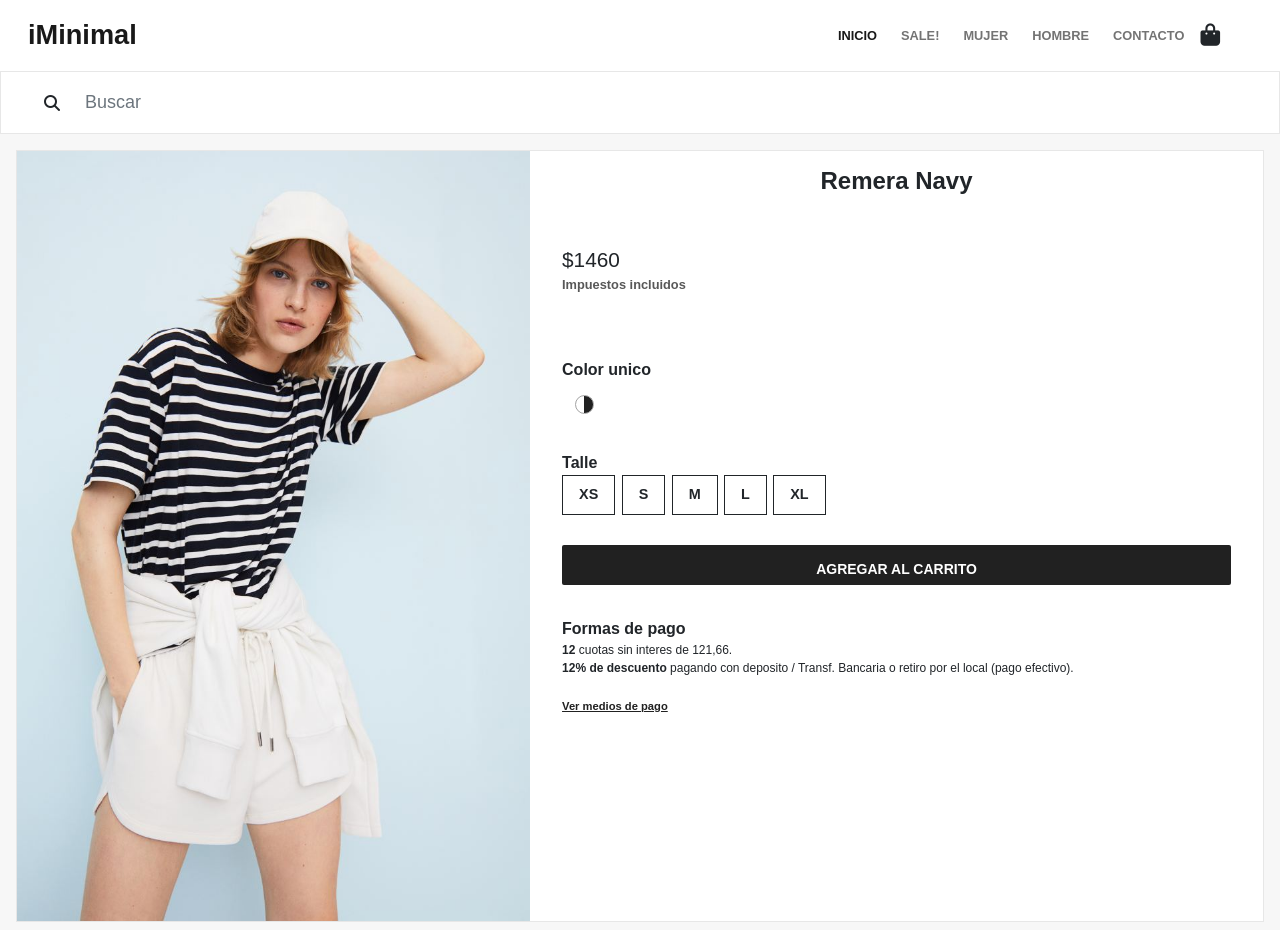
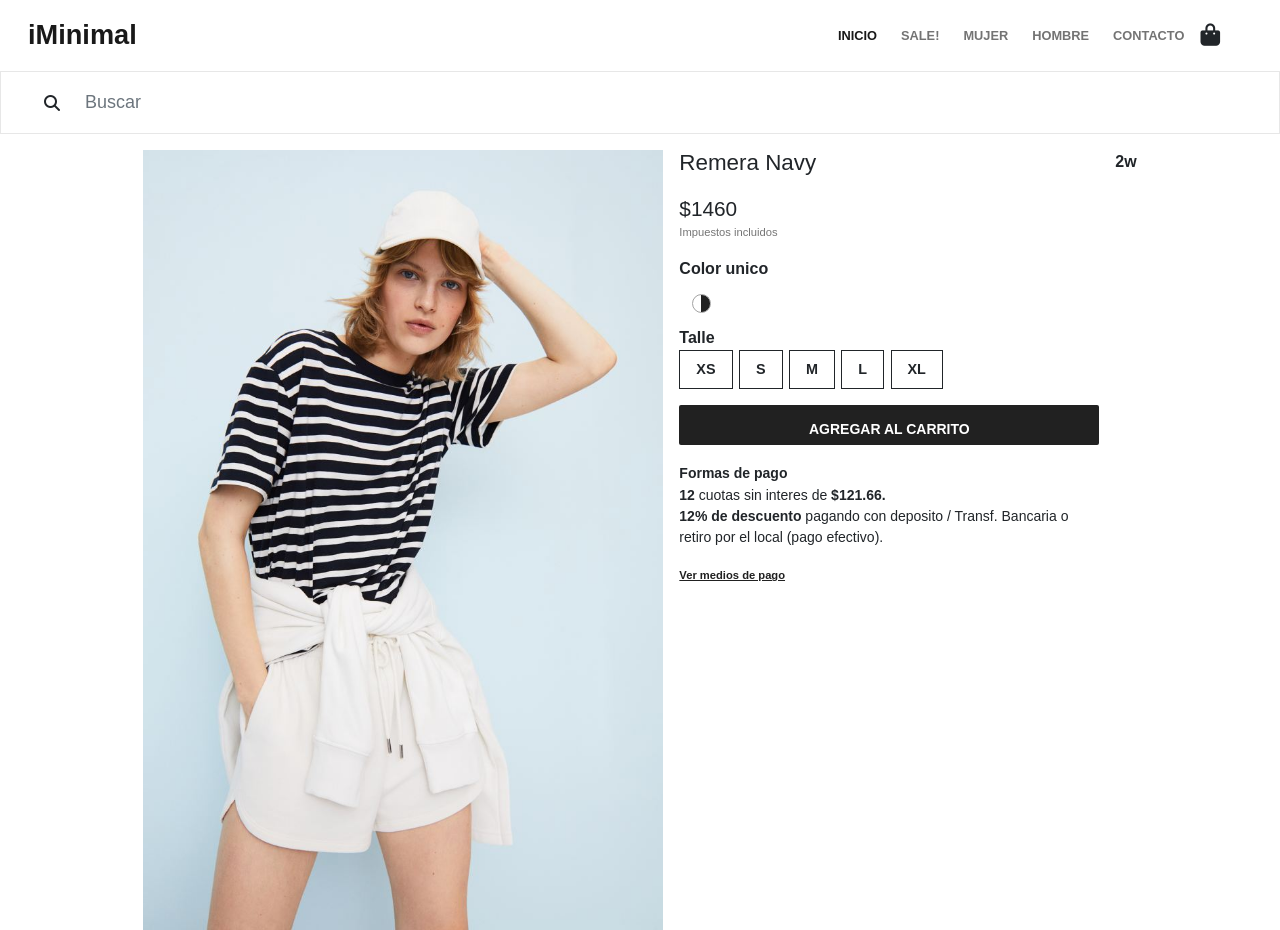
Before and after one commit to GDiaz-Hub/iMinimal, a website: page paginas/remeraNavy.html in a window 1280 px wide. Shown: the top 930 px of the page. Drawn offline with nearby package versions, Linux system fonts and the light colour scheme; a web font is replaced by a local one.

Commit message:
View Product Update

```diff
--- a/paginas/remeraNavy.html
+++ b/paginas/remeraNavy.html
@@ -60,13 +60,6 @@
             <input class="form-control" type="search" aria-label="Search" placeholder="Buscar">
         </form>
     </div>
-    <!--NAVEGACION SECUNDARIA
-    <nav class="page-nav container-fluid" aria-label="breadcrumb">
-        <ol class="breadcrumb">
-            <li class="breadcrumb-item"><a href="index.html">Inicio</a></li>
-            <li class="breadcrumb-item active" aria-current="page">Novedades</li>
-        </ol>
-    </nav> -->
     <!--CONTENIDO-->
     <main id="product-view" class="animate__animated animate__fadeIn">
         <section class="product-container">
@@ -127,13 +120,13 @@
                 <div class="pay-info">
                     <span>Formas de pago</span>
                     <p>
-                        <bold>12</bold> cuotas sin interes de 121,66.
+                        <span>12</span> cuotas sin interes de <span>$121.66.</span>
                         <br>
-                        <bold>12% de descuento</bold> pagando con deposito / Transf. Bancaria o retiro por el local (pago efectivo).
+                        <span>12% de descuento</span> pagando con deposito / Transf. Bancaria o retiro por el local (pago efectivo).
                     </p>
                     <a href="">Ver medios de pago</a>
                 </div>
-            </div>
+            </div>2w
         </section>
     </main>
     <!--FOOTER-->
--- a/scss/_view-product.scss
+++ b/scss/_view-product.scss
@@ -1,55 +1,45 @@
 #product-view {
-    display: flex;
-    justify-content: center;
-    margin: 1rem;
     section {
-        display: grid;
-        grid-template-columns: 0.7fr 1fr;
-        grid-template-areas: "img info";
-        justify-items: stretch;
-        border: $border;
         background-color: $main-color;
+        display: flex;
+        padding: 1em 1em;
+        justify-content: center;
+        gap: 1em;
         .product-img {
-            display: contents;
-            grid-area: img;
-            a {
-                display: contents;
-            }
+            flex: 1;
+            max-width: 520px;
             img {
                 width: 100%;
                 height: auto;
             }
         }
         .product-info {
-            display: flex;
-            grid-area: info;
-            padding: 1em 2em;
-            flex-direction: column;
-            gap: 1em;
+            flex: 1;
+            max-width: 420px;
             .title {
-                display: flex;
-                justify-content: center;
                 h1 {
-                    font-size: 1.5rem;
+                    font-size: 1.4rem;
                     font-family: $neue-text;
-                    font-weight: 600;
+                    font-weight: 500;
                 }
             }
             .price {
-                margin: 2rem 0;
+                margin: 1em 0;
                 span {
                     font-size: 1.3rem;
                     font-weight: 500;
                 }
                 p {
-                    font-size: 0.8rem;
-                    color: $soft-grey;
+                    font-size: 0.7rem;
+                    color: #757575;
+                    font-weight: 500;
+                    margin: 0;
                 }
             }
             .color {
                 font-size: 16px;
                 font-weight: 600;
-                margin-bottom: 0.5rem;
+                margin-bottom: 0.5em 0em;
                 span {
                     font-size: 16px;
                     font-weight: 600;
@@ -89,6 +79,7 @@
                         text-align: center;
                         gap: 0.4em;
                         flex-wrap: wrap;
+                        margin-bottom: 1em;
                         li {
                             display: inline-block;
                             input {
@@ -118,20 +109,19 @@
                     font-family: $neue-text;
                     font-size: 14px;
                     text-transform: uppercase;
-                    margin-top: 1em;
+                    margin: auto;
                 }
             }
             .pay-info {
-                margin-top: 1rem;
+                margin-top: 1em;
                 span {
-                    font-size: 16px;
+                    font-size: 14px;
                     font-weight: 600;
-                    margin-bottom: 0.5rem;
                 }
                 p {
-                    font-size: 0.75rem;
+                    font-size: 14px;
                     font-weight: 500;
-                    margin-bottom: 1rem;
+                    margin-bottom: 1em;
                 }
                 a {
                     font-size: 0.7em;
@@ -147,7 +137,7 @@
     #product-view {
         section {
             grid-template-columns: auto;
-            grid-template-areas: "img" "info";
+            grid-template-areas: "img""info";
         }
     }
     .product-info {
```
Also changed, not shown: css/styles.css.
